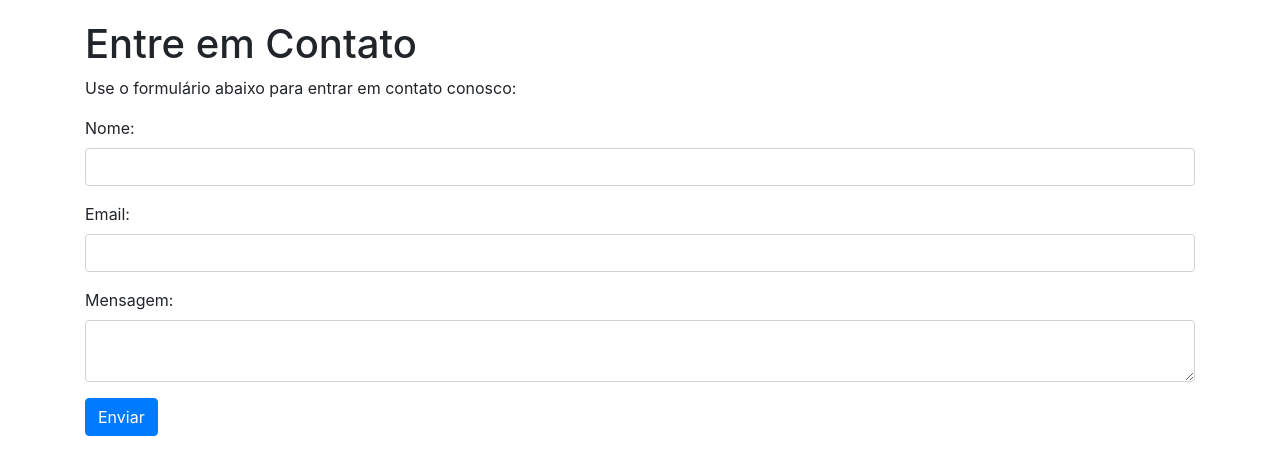
After one commit to angelocordeiro/web_01, a Django app: page /contato/ in a window 1280 px wide. The commit adds this page. Shown: the top 475 px of the page. Run offline with Django 4.2, Linux system fonts and the light colour scheme; some libraries are stand-ins or nearby versions.

Commit message:
função contato

```diff
--- /dev/null
+++ b/projetoweb01/app_web1/templates/contato.html
@@ -0,0 +1,41 @@
+<!DOCTYPE html>
+<html>
+<head>
+    <title>Contato</title>
+    <link rel="stylesheet" href="https://maxcdn.bootstrapcdn.com/bootstrap/4.5.2/css/bootstrap.min.css">
+    <style>
+        /* Estilos adicionais personalizados */
+        body {
+            padding: 20px;
+        }
+    </style>
+</head>
+<body>
+    <div class="container">
+        <h1>Entre em Contato</h1>
+        <p>Use o formulário abaixo para entrar em contato conosco:</p>
+
+        <form method="POST" action="{% url 'contato' %}">
+            {% csrf_token %}
+            <div class="form-group">
+                <label for="nome">Nome:</label>
+                <input type="text" class="form-control" id="nome" name="nome">
+            </div>
+
+            <div class="form-group">
+                <label for="email">Email:</label>
+                <input type="email" class="form-control" id="email" name="email">
+            </div>
+
+            <div class="form-group">
+                <label for="mensagem">Mensagem:</label>
+                <textarea class="form-control" id="mensagem" name="mensagem"></textarea>
+            </div>
+
+            <button type="submit" class="btn btn-primary">Enviar</button>
+        </form>
+    </div>
+
+    <script src="https://maxcdn.bootstrapcdn.com/bootstrap/4.5.2/js/bootstrap.min.js"></script>
+</body>
+</html>
--- a/projetoweb01/app_web1/urls.py
+++ b/projetoweb01/app_web1/urls.py
@@ -5,4 +5,5 @@ from . import views
 urlpatterns = [
     path('', views.home, name="index"),
     path('aluno_list/<int:id>', views.aluno_list,name="aluno_list"),
+    path('contato/', views.contato, name='contato'),
 ]
--- a/projetoweb01/app_web1/views.py
+++ b/projetoweb01/app_web1/views.py
@@ -10,3 +10,19 @@ def aluno_list(request, id):
     alunos = Aluno.objects.get(id=id)
     context = {'aluno': alunos}
     return render(request, 'aluno_list.html', context)
+
+from django.shortcuts import render
+
+def contato(request):
+    if request.method == 'POST':
+        nome = request.POST['nome']
+        email = request.POST['email']
+        mensagem = request.POST['mensagem']
+
+        print(f'Nome: {nome}')
+        print(f'Email: {email}')
+        print(f'Mensagem: {mensagem}')
+
+        return render(request, 'contato.html')
+
+    return render(request, 'contato.html')
```
Also changed, not shown: projetoweb01/app_web1/templates/index.html (+12 -1 lines).
